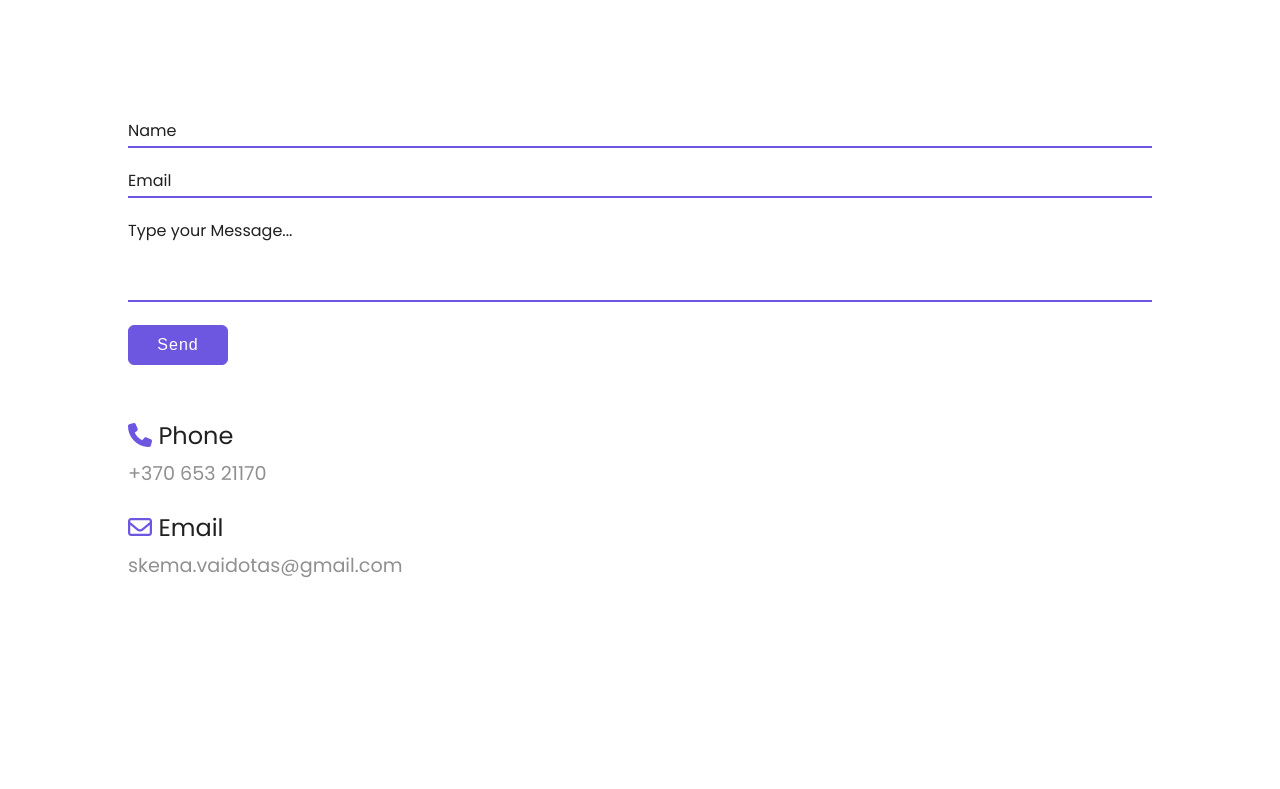
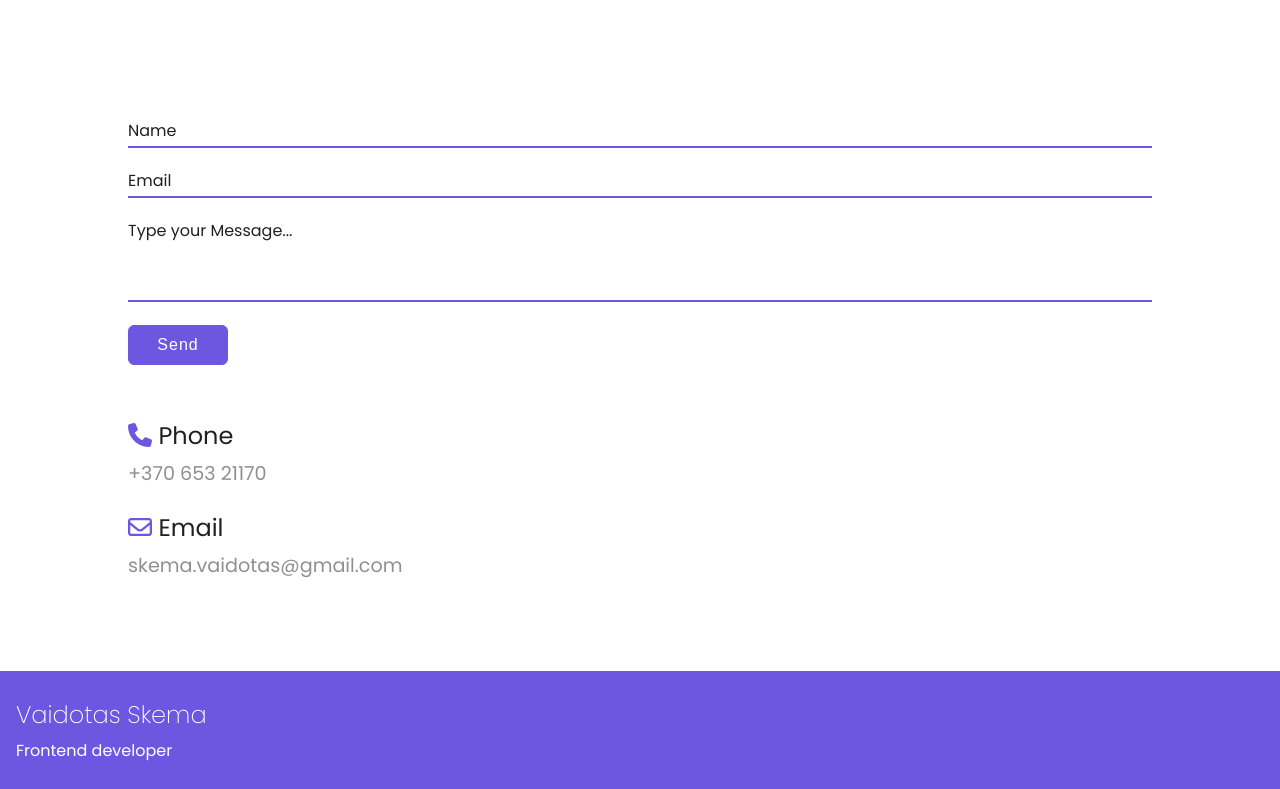
Before and after one commit to vskema/skema-portfolio, a React (Create React App) app: page / in a window 1280 px wide. Shown: the part 2007-2796 px from the top of the page. Before the commit the page ends 2586 px from the top, so only its background shows below. Built offline with nearby package versions, Linux system fonts and the light colour scheme.

Commit message:
finnished footer

```diff
--- a/src/App.js
+++ b/src/App.js
@@ -62,6 +62,7 @@ const App = () => {
             <Skills skills={data} />
             <Qualification courses={courses}/>
             <Contact />
+            <Footer />
         </React.Fragment>
     );
 };
--- a/src/components/Layout/ContactMe.js
+++ b/src/components/Layout/ContactMe.js
@@ -23,7 +23,7 @@ const Contact = () => {
     };
 
     return (
-        <div className={classes['container']}>
+        <div className={classes['container']} id='contact-me'>
             <h1>Contact Me</h1>
 
             <div className={classes['contact-form']}>
--- a/src/components/Layout/Footer.js
+++ b/src/components/Layout/Footer.js
@@ -5,9 +5,31 @@ import classes from './Footer.module.css';
 const Footer = props => {
 
     return (
-        <footer>
+        <React.Fragment>
+            <div className={classes['container']}>
 
-        </footer>
+                <div className={classes['header-wrapper']}>
+                    <h1>Vaidotas Skema</h1>
+                    <p>Frontend developer</p>
+                </div>
+
+                <div className={classes['social-icons']}>
+                    <a href='https://www.linkedin.com/in/vaidotas-skema/' target="_blank" className={classes}>
+                        <i  className='fab fa-linkedin fa-2x' />
+                    </a>
+                    <a href='https://github.com/vskema' target='_blank' className={classes}>
+                        <i  className='fab fa-github fa-2x' />
+                    </a>
+                </div>
+
+                <div className={classes['copyright']}>
+                    <p>&copy; Skema. All rights reserved</p>
+                </div>
+            </div>
+
+
+
+        </React.Fragment>
     );
 };
 
--- a/src/components/Layout/Footer.module.css
+++ b/src/components/Layout/Footer.module.css
@@ -0,0 +1,39 @@
+.container {
+    margin-top: 6rem;
+    background: #6E57E0;
+}
+
+.container .header-wrapper h1 {
+    margin-left: 1rem;
+    font-size: 1.5rem;
+    color: #fff;
+    font-weight: 200;
+    padding-top: 2rem;
+}
+.container .header-wrapper p {
+    margin-left: 1rem;
+    font-size: 1rem;
+    color: #fff;
+    font-weight: 400;
+    padding-top: 1rem;
+}
+
+.container .social-icons i {
+    color: #fff;
+    margin-left: 1rem;
+    padding-top: 2rem;
+    cursor: pointer;
+    transition: 0.4s;
+}
+.container .social-icons i:hover {
+    color: #4532a8;
+}
+
+.container .copyright p {
+    color: #fff;
+    margin-left: 1rem;
+    text-align: center;
+    font-weight: 200;
+    padding-top: 2rem;
+    padding-bottom: 2rem;
+}
--- a/src/components/Layout/Header.js
+++ b/src/components/Layout/Header.js
@@ -19,6 +19,7 @@ const Header = props => {
 
                  <nav className={open ? classes.nav +" "+ classes.open : classes.nav}>
                      <ul className={open ? classes.nav +" "+classes['menu-nav'] +" "+classes.open : classes.nav +" "+ classes['menu-nav']}>
+
                          <li className={classes['menu-nav__item']}>
                              <i  className='fas fa-home fa-3x' />
                              <a className={classes['menu-nav__link']} href="./#">
--- a/src/components/Layout/Header.module.css
+++ b/src/components/Layout/Header.module.css
@@ -70,20 +70,28 @@ header {
 }
 .nav .menu-nav{
     display: flex;
-    align-items: center;
+    /*align-items: center;*/
     justify-content: space-around;
     height: 30vh;
     overflow: hidden;
-    background: rgba(255,255,255,0.5);
+    background: #F0F0F0;
     list-style-type: none;
     flex-wrap: wrap;
     transform: translateY(-100%);
     transition: all 0.5s ease-in-out;
     text-align: center;
 }
+
+
+.nav .menu-nav .menu-nav__item {
+    flex-basis: 50%;
+    text-align: center;
+}
+
 .nav .menu-nav i {
     display: block;
     padding-bottom: 1rem;
+    margin-top: 2rem;
 }
 .nav .menu-nav.open {
     transform: translateY(0);
--- a/src/components/Layout/Main.js
+++ b/src/components/Layout/Main.js
@@ -9,10 +9,10 @@ const Main = props => {
             <main>
 
                 <div className={classes['social-icons']}>
-                        <a className={classes}>
+                        <a href='https://www.linkedin.com/in/vaidotas-skema/' target="_blank" className={classes}>
                             <i  className='fab fa-linkedin fa-2x' />
                         </a>
-                        <a className={classes}>
+                        <a href='https://github.com/vskema' target='_blank' className={classes}>
                             <i  className='fab fa-github fa-2x' />
                         </a>
                 </div>
@@ -23,6 +23,7 @@ const Main = props => {
                     <p>I am entry level frontend developer, passionate about new experience, code and quality</p>
 
                     <button>Contact Me</button>
+                    <a href='#contact-me'>Contact Me</a>
                 </div>
 
             </main>
--- a/src/index.css
+++ b/src/index.css
@@ -1,4 +1,4 @@
-@import url('https://fonts.googleapis.com/css2?family=Poppins:wght@400;500;600&display=swap');
+@import url('https://fonts.googleapis.com/css2?family=Poppins:wght@200;400;500;600&display=swap');
 
 * {
     box-sizing: border-box;
```
